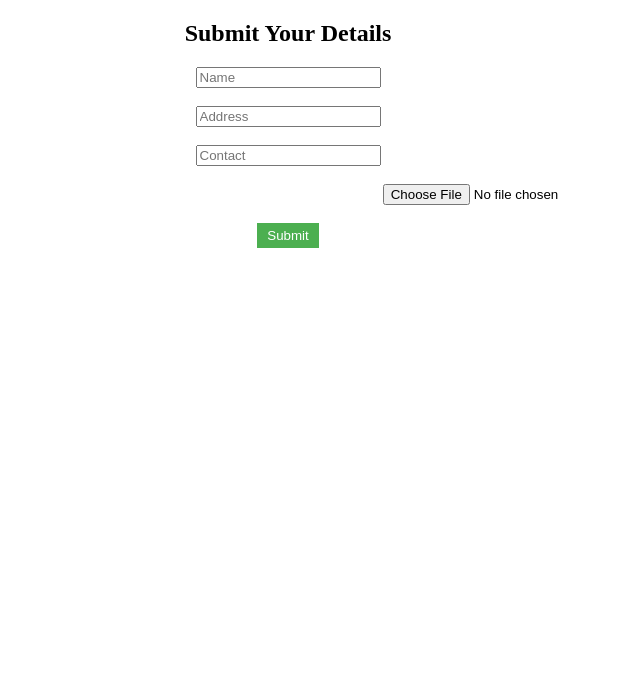
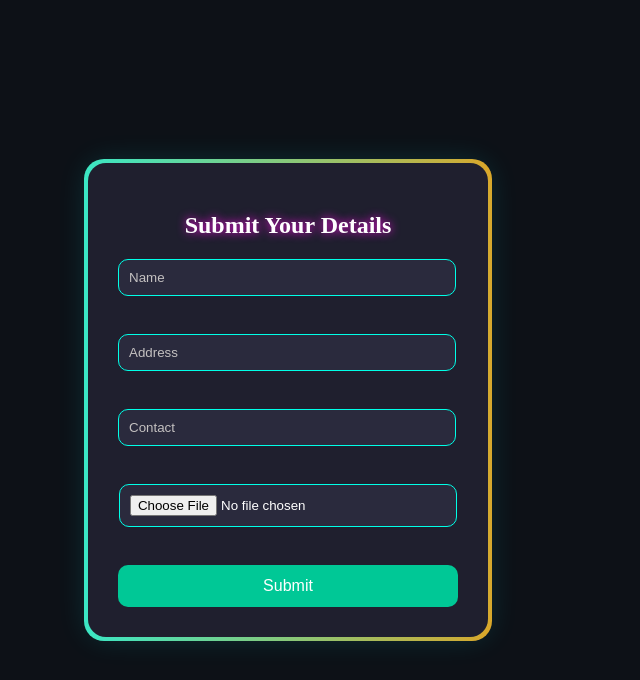
Before and after one commit to zshivam/info-form-frontend, a Vue app in the folder my-app/: page / in a window 1280 px wide. Shown: the top 680 px of the page, without its empty margins (352-992 px from the left). Built offline with nearby package versions, Linux system fonts and the light colour scheme; no server answers.

Commit message:
styling the form

```diff
--- a/my-app/src/App.vue
+++ b/my-app/src/App.vue
@@ -17,3 +17,16 @@ const loadRecords = () => {
   recordsComponent.value?.loadData?.()
 }
 </script>
+
+<style scoped>
+
+
+body {
+  margin: 0;
+  padding: 0;
+  background: linear-gradient(135deg, #1c1c24, #0a0a0f);
+  font-family: 'Segoe UI', sans-serif;
+}
+
+
+</style>
--- a/my-app/src/components/Forms.vue
+++ b/my-app/src/components/Forms.vue
@@ -1,5 +1,7 @@
 <template>
-  <div>
+  <div class="form-page">
+    <div class="glow-wrapper">
+      <div class="form-box">
         <h2 class="header">Submit Your Details</h2>
         <form @submit.prevent="submitForm" class="submit-form">
           <input type="text" v-model="Name" placeholder="Name" required /><br>
@@ -13,7 +15,11 @@
           <button class="button" type="submit">Submit</button>
         </form>
       </div>
+    </div>
+  </div>
 </template>
+
+
 
 <script setup>
 
@@ -71,30 +77,110 @@ const submitForm = async () => {
   }
 
 }
+
+
 </script>
 
 <style scoped>
+.form-page {
+  height: 100vh;
+  background: #0d1117;
+  display: flex;
+  justify-content: center;
+  align-items: center;
+}
+
+/* Outer wrapper with animated border */
+.glow-wrapper {
+  width:400px;
+  padding: 4px;
+  border-radius: 20px;
+  background: linear-gradient(270deg, #00ffff, #c21a23, #ff0080, #fa9b0c, #00ffff);
+  background-size: 600% 600%;
+  animation: glowBorder 6s ease infinite;
+}
+
+/* Inner content box */
+.form-box {
+  background: #1f1f2e;
+  border-radius: 18px;
+  padding: 30px;
+  width: 85%;
+  max-width: 500px;
+  box-shadow: 0 0 30px rgba(0, 255, 255, 0.15);
+}
+
+@keyframes glowBorder {
+  0% {
+    background-position: 0% 50%;
+  }
+  50% {
+    background-position: 100% 50%;
+  }
+  100% {
+    background-position: 0% 50%;
+  }
+}
+
 .header {
   text-align: center;
   font-size: 24px;
+  color: #ffffff;
   margin-bottom: 20px;
-}
-
-.image-upload {
-  margin-left: 35%;
-}
-
-.button {
-  padding: 5px 10px;
-  background-color: #4CAF50;
-  color: white;
-  border: none;
-  cursor: pointer;
+  text-shadow: 0 0 10px #fa0ee6;
 }
 
 .submit-form {
   display: flex;
   flex-direction: column;
-  align-items: center;
+  gap: 10px;
+}
+
+.submit-form input[type="text"],
+.submit-form input[type="number"],
+.submit-form input[type="file"] {
+  width: 93%;
+  padding: 10px;
+  border: 1px solid #00ffe7;
+  border-radius: 10px;
+  background-color: #2a2a3d;
+  color: #ffffff;
+}
+
+.submit-form input::placeholder {
+  color: #c4c1c1;
+}
+
+.submit-form input:focus {
+  outline: none;
+  border-color: #1affc1;
+  background-color: #33334f;
+}
+
+.image-upload {
+  display: flex;
+  justify-content: center;
+}
+
+.submit-form img {
+  margin-top: 10px;
+  border-radius: 8px;
+  border: 1px solid #6dc3dd;
+}
+
+.button {
+  background: #00c896;
+  color: white;
+  border: none;
+  padding: 12px;
+  font-size: 16px;
+  border-radius: 10px;
+  cursor: pointer;
+  transition: 0.3s;
+}
+
+.button:hover {
+  background: #00ffc8;
+  color: #000;
 }
 </style>
--- a/my-app/src/style.css
+++ b/my-app/src/style.css
@@ -1,79 +1,5 @@
-/* :root {
-  font-family: system-ui, Avenir, Helvetica, Arial, sans-serif;
-  line-height: 1.5;
-  font-weight: 400;
+body {
+  background-color: #000000; /* light teal background */
+  margin: 0;
 
-  color-scheme: light dark;
-  color: rgba(255, 255, 255, 0.87);
-  background-color: #242424;
-
-  font-synthesis: none;
-  text-rendering: optimizeLegibility;
-  -webkit-font-smoothing: antialiased;
-  -moz-osx-font-smoothing: grayscale;
 }
-
-a {
-  font-weight: 500;
-  color: #646cff;
-  text-decoration: inherit;
-}
-a:hover {
-  color: #535bf2;
-}
-
-body {
-  margin: 0;
-  display: flex;
-  place-items: center;
-  min-width: 320px;
-  min-height: 100vh;
-}
-
-h1 {
-  font-size: 3.2em;
-  line-height: 1.1;
-}
-
-button {
-  border-radius: 8px;
-  border: 1px solid transparent;
-  padding: 0.6em 1.2em;
-  font-size: 1em;
-  font-weight: 500;
-  font-family: inherit;
-  background-color: #1a1a1a;
-  cursor: pointer;
-  transition: border-color 0.25s;
-}
-button:hover {
-  border-color: #646cff;
-}
-button:focus,
-button:focus-visible {
-  outline: 4px auto -webkit-focus-ring-color;
-}
-
-.card {
-  padding: 2em;
-}
-
-#app {
-  max-width: 1280px;
-  margin: 0 auto;
-  padding: 2rem;
-  text-align: center;
-}
-
-@media (prefers-color-scheme: light) {
-  :root {
-    color: #213547;
-    background-color: #ffffff;
-  }
-  a:hover {
-    color: #747bff;
-  }
-  button {
-    background-color: #f9f9f9;
-  }
-} */
```
Also changed, not shown: my-app/src/main.js (line endings or trailing spaces). Lines whose indentation alone changed are shown as unchanged.
